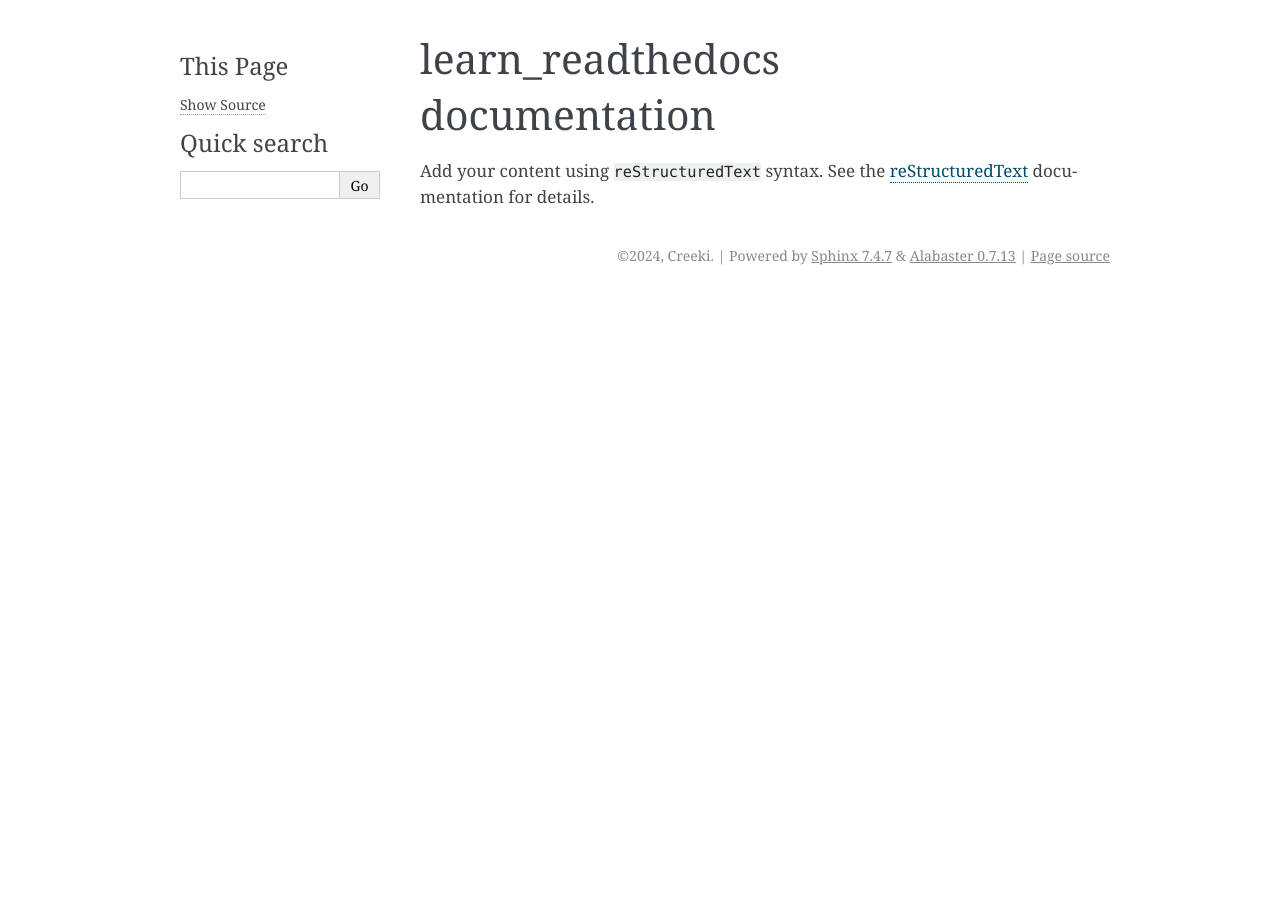
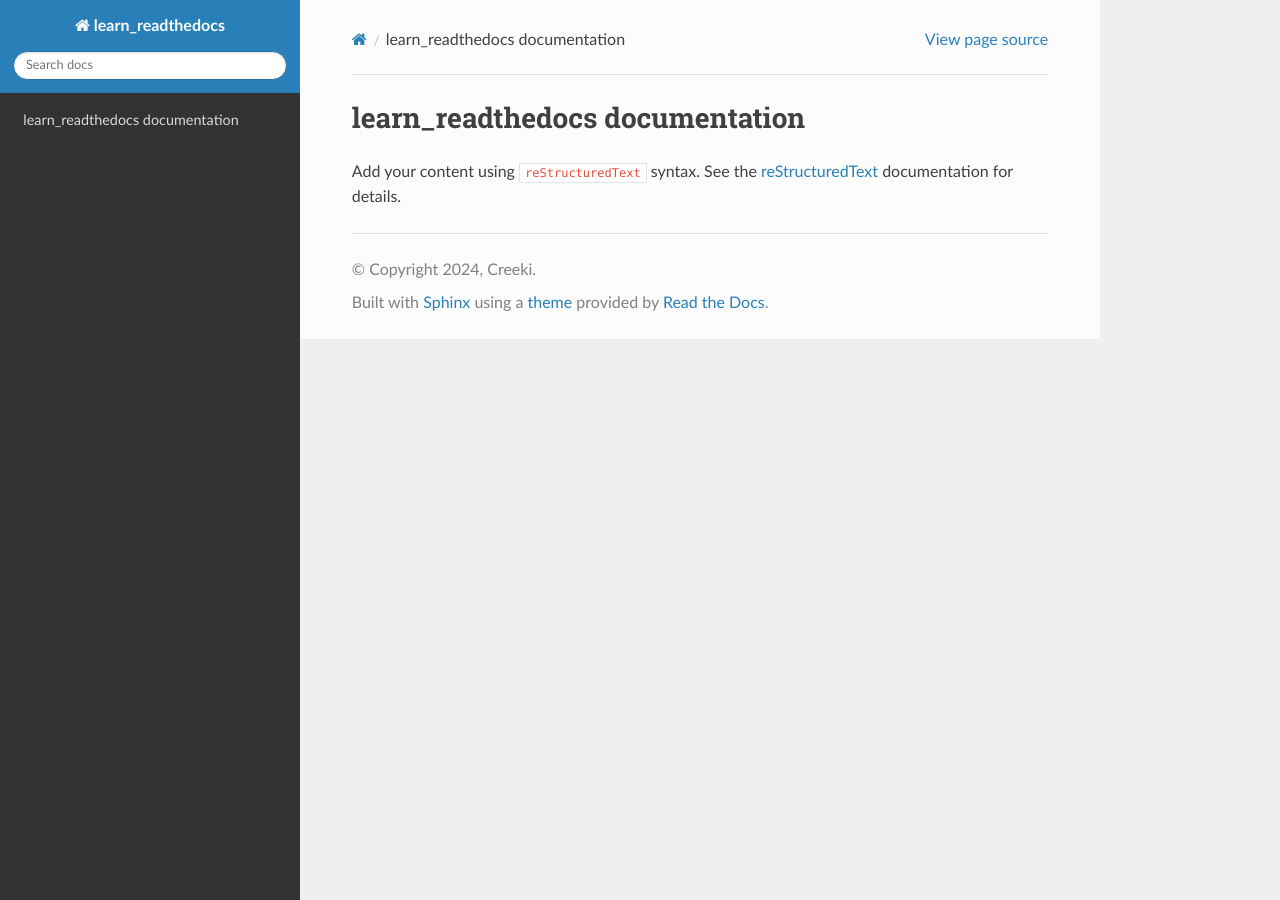
Before and after one commit to Creeki/learn_readthedoc, a Sphinx documentation site: the page built from docs/index.rst, in a window 1280 px wide. Built offline with Sphinx 7.4.7 and the Read the Docs theme 3.1.0, drawn with Linux system fonts in a browser that asks for light colours.

Commit message:
set them and support markdown

```diff
--- a/docs/conf.py
+++ b/docs/conf.py
@@ -13,7 +13,7 @@ author = 'Creeki'
 # -- General configuration ---------------------------------------------------
 # https://www.sphinx-doc.org/en/master/usage/configuration.html#general-configuration
 
-extensions = []
+extensions = ['myst_parser']
 
 templates_path = ['_templates']
 exclude_patterns = ['_build', 'Thumbs.db', '.DS_Store']
@@ -23,5 +23,5 @@ exclude_patterns = ['_build', 'Thumbs.db', '.DS_Store']
 # -- Options for HTML output -------------------------------------------------
 # https://www.sphinx-doc.org/en/master/usage/configuration.html#options-for-html-output
 
-html_theme = 'alabaster'
+html_theme = 'sphinx_rtd_theme'
 html_static_path = ['_static']
--- /dev/null
+++ b/docs/requirements.txt
@@ -0,0 +1 @@
+sphinx-rtd-theme
```
